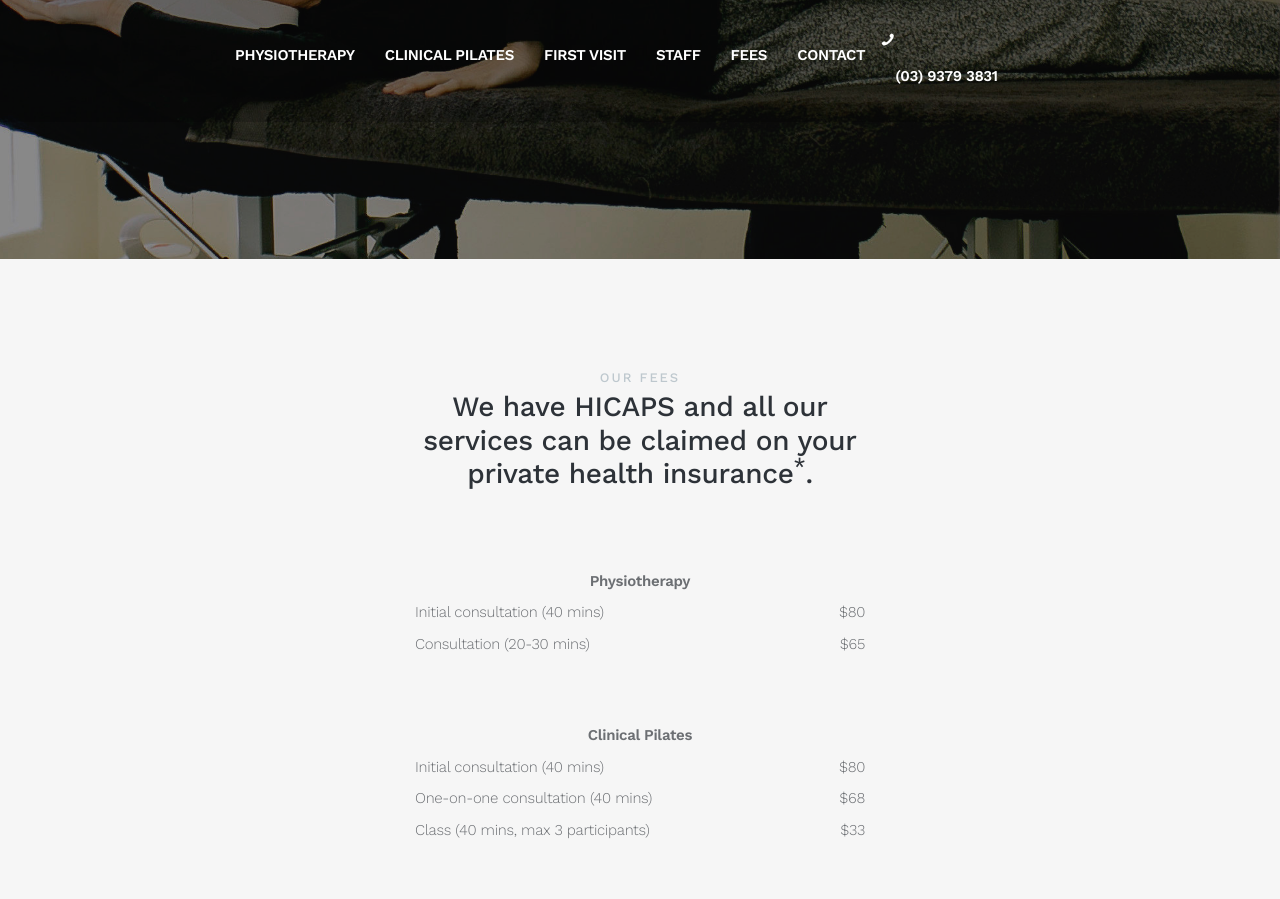
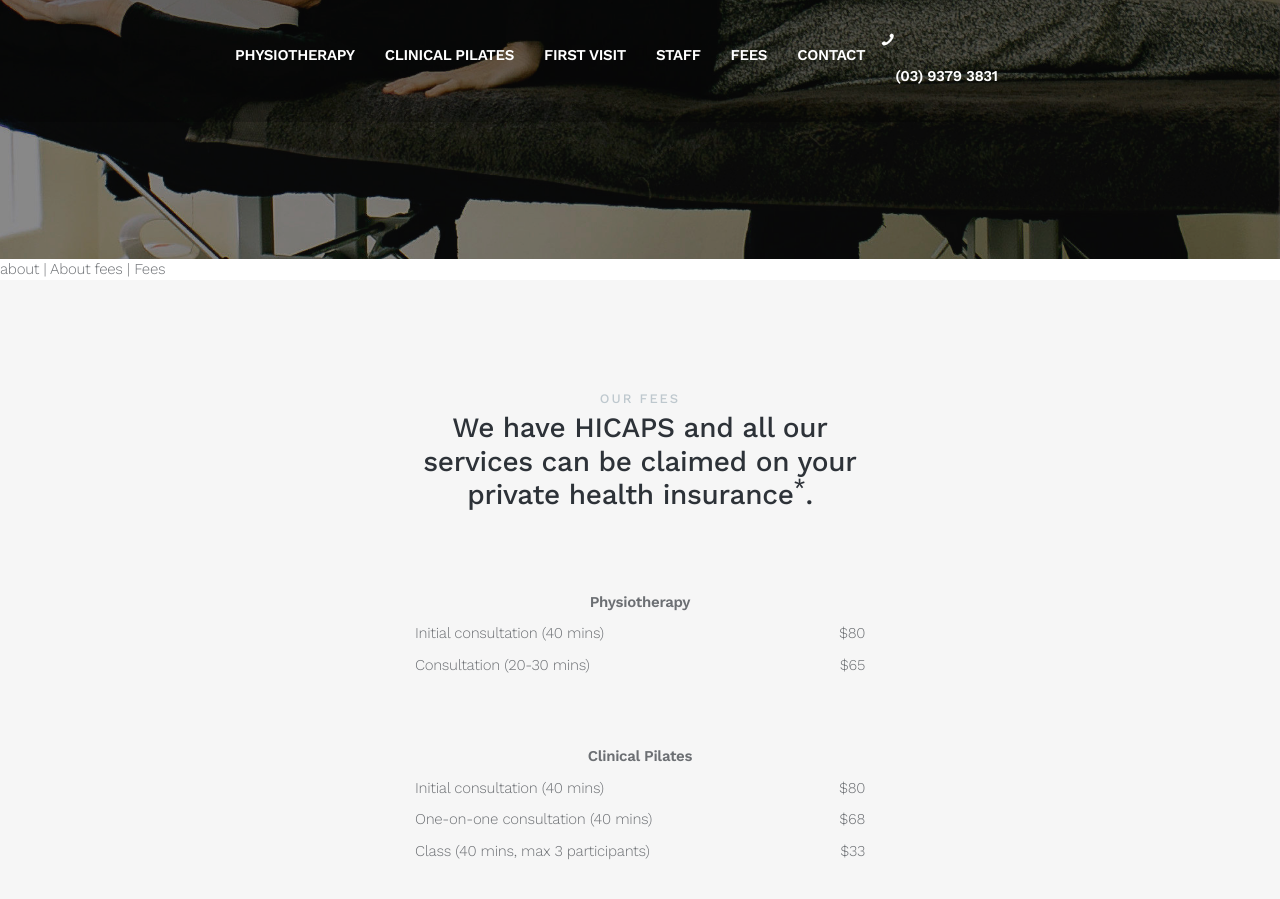
Before and after one commit to etikaj-digital/spp-website, a Jekyll site: the page built from index.html, in a window 1280 px wide and 900 px high, scrolled down 731 px. Built offline with Jekyll 4.4.1, drawn with Linux system fonts in a browser that asks for light colours.

Commit message:
Update default.html

```diff
--- a/_layouts/default.html
+++ b/_layouts/default.html
@@ -100,6 +100,8 @@
 
 <!-- start sections -->
 {% for item in site.sections %}
+
+  {{item.name}} | {{item.title}}
 {% case item.name %}
 
 [% when "about" %}
```
